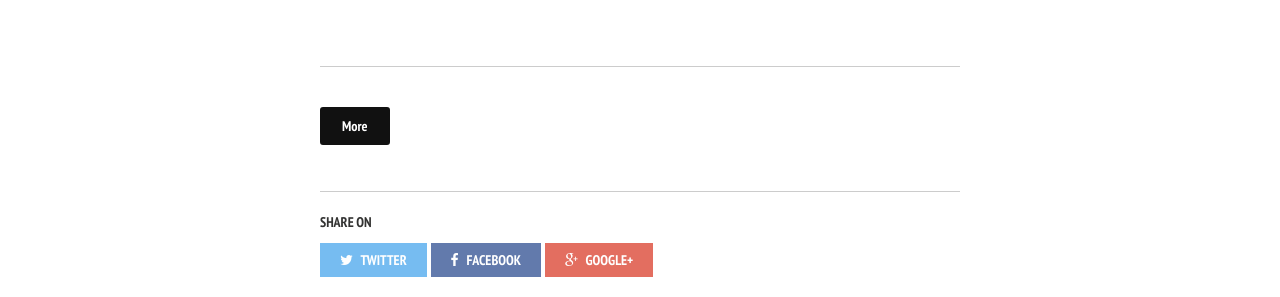
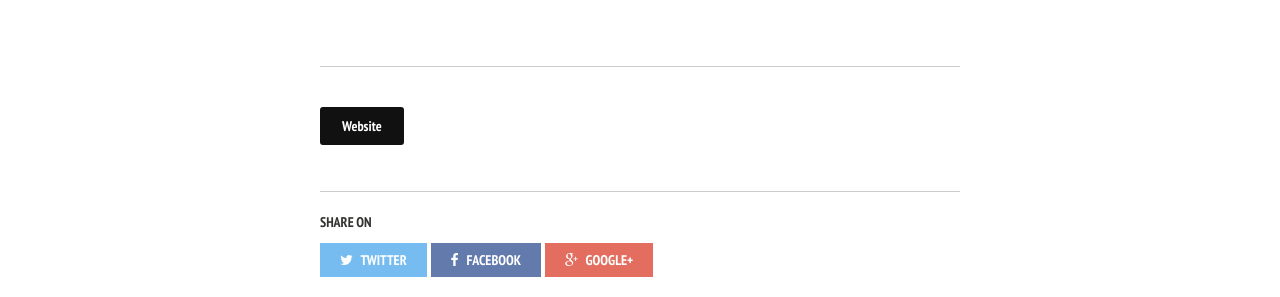
Before and after one commit to lestrade84/lestrade84.github.io, a Jekyll site: the page built from about/index.md, in a window 1280 px wide. Shown: the part 1049-1346 px from the top of the page. Built offline with Jekyll 4.4.1, drawn with Linux system fonts in a browser that asks for light colours; nearby versions of some CDN libraries.

Commit message:
Change website "about" section

```diff
--- a/about/index.md
+++ b/about/index.md
@@ -37,4 +37,4 @@ Ups! Almost forgot.. and manage customer's expectations.
 ---
 
 <BR>
-<a markdown="0" href="http://es.linkedin.com/in/carlosspitzerlopez/en" class="btn" target="_blank">More</a>
+<a markdown="0" href="http://www.carlos-spitzer.com" class="btn" target="_blank">Website</a>
```
